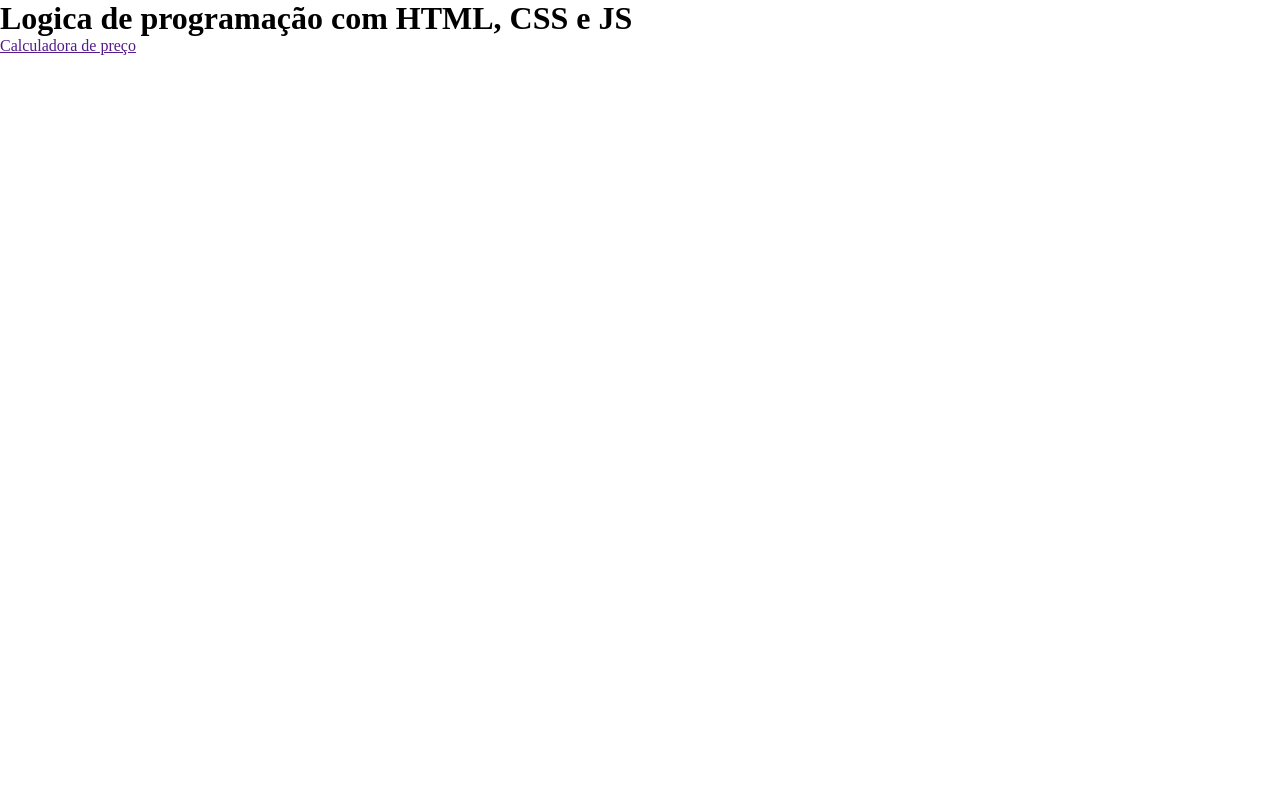
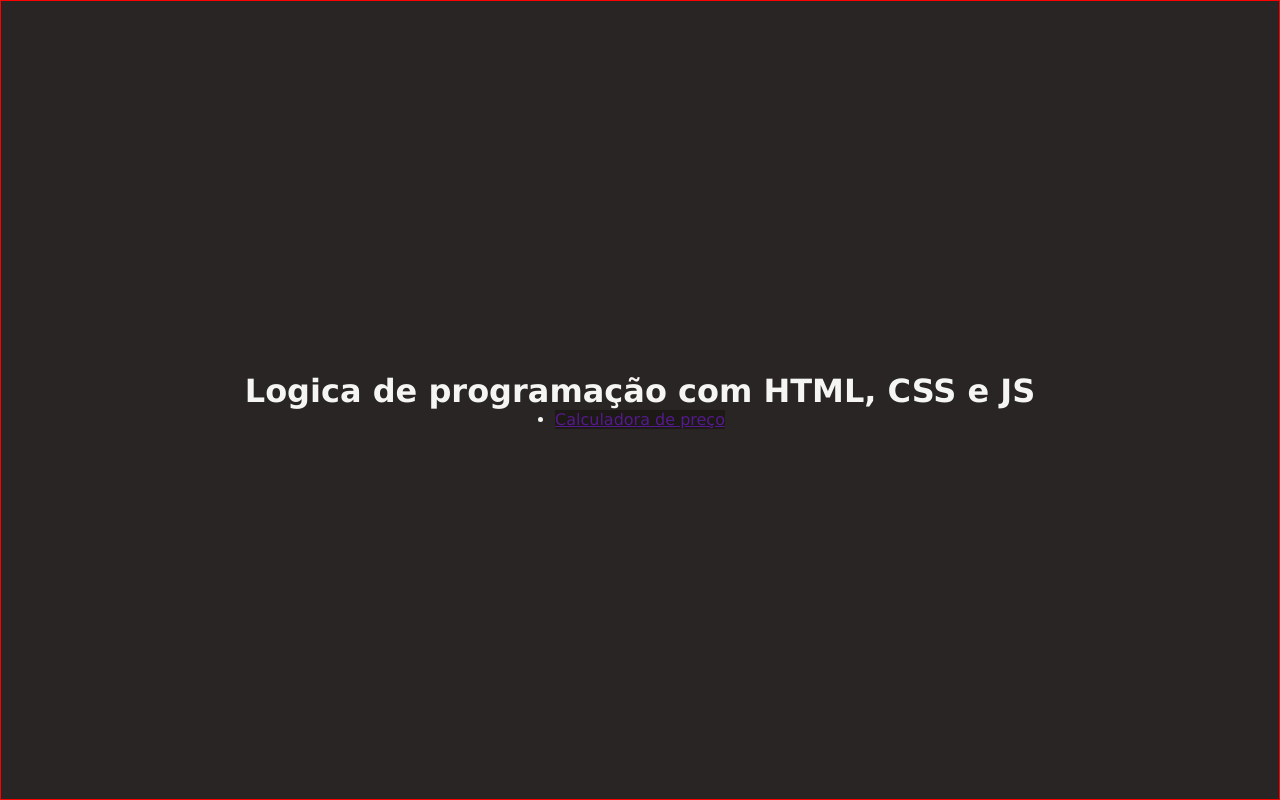
Before and after one commit to gabrielpiopio/atividade9, a plain HTML site: page index.html in a window 1280 px wide. Drawn offline with Linux system fonts and the light colour scheme.

Commit message:
style: add body and nav styles

```diff
--- a/style.css
+++ b/style.css
@@ -2,4 +2,27 @@
     margin: 0;
     padding: 0;
     box-sizing: border-box;
+    font-family: 'Lucida Sans', 'Lucida Sans Regular', 'Lucida Grande', 'Lucida Sans Unicode', Geneva, Verdana, sans-serif;
 }
+
+:root{
+    --main-background: #292524;
+    --text-color: #f5f5f4;
+    --nav-background: #1c1917;
+}
+
+body{
+    background: var(--main-background);
+    color: var(--text-color);
+
+    display: flex;
+    flex-direction: column;
+    height: 100svh;
+    justify-content: center;
+    align-items: center;
+    border: 1px solid red;
+}
+
+nav{
+    background: var(--nav-background);
+}
```
